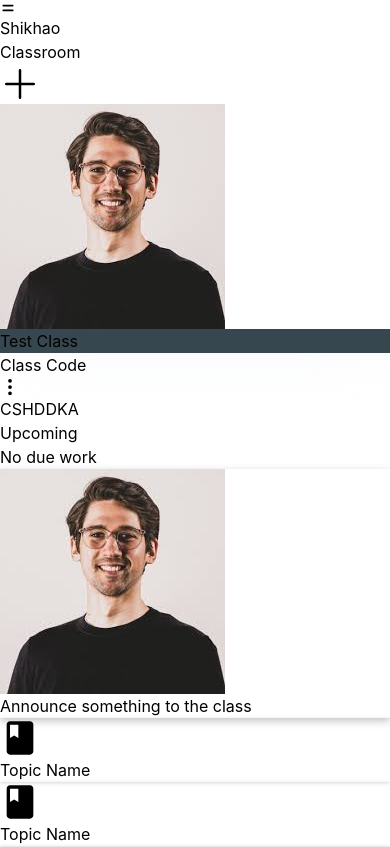
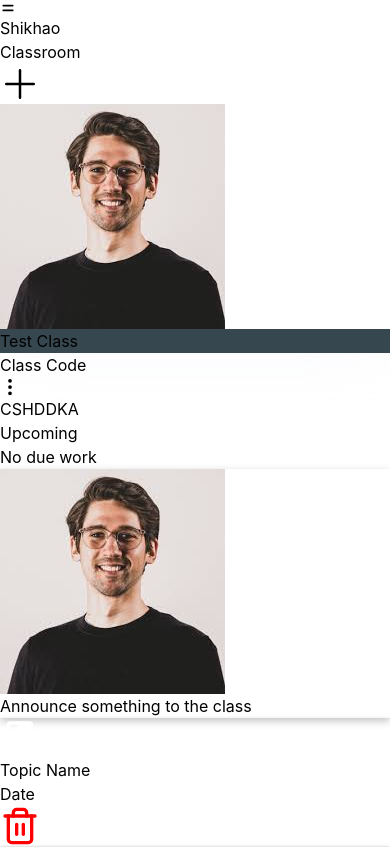
Before and after one commit to iinaamasum/google-classroom-clone, a React (Create React App) app: page /class-details in a window 390 px wide. Shown: the top 847 px of the page. Built offline with nearby package versions, Linux system fonts and the light colour scheme; no server answers; what @material-tailwind/react would draw is missing.

Commit message:
added class design and responsive added

```diff
--- a/src/Pages/ClassDashboard/AddedClassWork.jsx
+++ b/src/Pages/ClassDashboard/AddedClassWork.jsx
@@ -1,5 +1,6 @@
 import { Card, Typography } from '@material-tailwind/react';
 import React from 'react';
+import { FiTrash2 } from 'react-icons/fi';
 import { MdBook } from 'react-icons/md';
 
 const AddedClassWork = () => {
@@ -12,10 +13,23 @@ const AddedClassWork = () => {
         className="w-full flex flex-row items-center gap-4 p-4 cursor-pointer rounded-md"
       >
         <MdBook
+          color="white"
           size={40}
-          className="p-[10px] hover:bg-[#dddeee] rounded-full cursor-pointer"
+          className="p-[10px] bg-indigo-500 rounded-full cursor-pointer"
         />
-        <Typography variant="paragraph">Topic Name</Typography>
+        <div className="flex items-center justify-between w-full">
+          <div className="flex flex-col">
+            <Typography variant="h6">Topic Name</Typography>
+            <Typography variant="paragraph" className="text-xs">
+              Date
+            </Typography>
+          </div>
+          <FiTrash2
+            color="red"
+            size={40}
+            className="p-[10px] hover:bg-[#dddeee] rounded-full cursor-pointer"
+          />
+        </div>
       </Card>
     </section>
   );
--- a/src/Pages/ClassDashboard/ClassDetails.jsx
+++ b/src/Pages/ClassDashboard/ClassDetails.jsx
@@ -9,19 +9,19 @@ import CreateClassWork from './CreateClassWork';
 const ClassDetails = () => {
   const [createWork, setCreateWork] = useState(false);
   return (
-    <section className="max-w-[1000px] mx-auto mt-[90px]">
+    <section className="max-w-[1000px] mx-auto mt-[90px] min-h-screen px-4">
       {/* class details upper portion  */}
       <div
         style={{
           backgroundImage: `url(${banner})`,
         }}
-        className="h-[30vh] rounded-lg flex items-end justify-start p-5 text-white"
+        className="h-[20vh] md:h-[30vh] rounded-lg flex items-end justify-start p-5 text-white"
       >
         <Typography variant="h3">Test Class</Typography>
       </div>
       <div className="flex items-start justify-between gap-8 mt-5">
         {/* left side  */}
-        <div className="w-[250px]">
+        <div className="w-[250px] hidden md:block">
           <div className="border-[1px] border-opacity-50 border-gray-500 rounded-md p-4">
             <Typography
               variant="paragraph"
```
